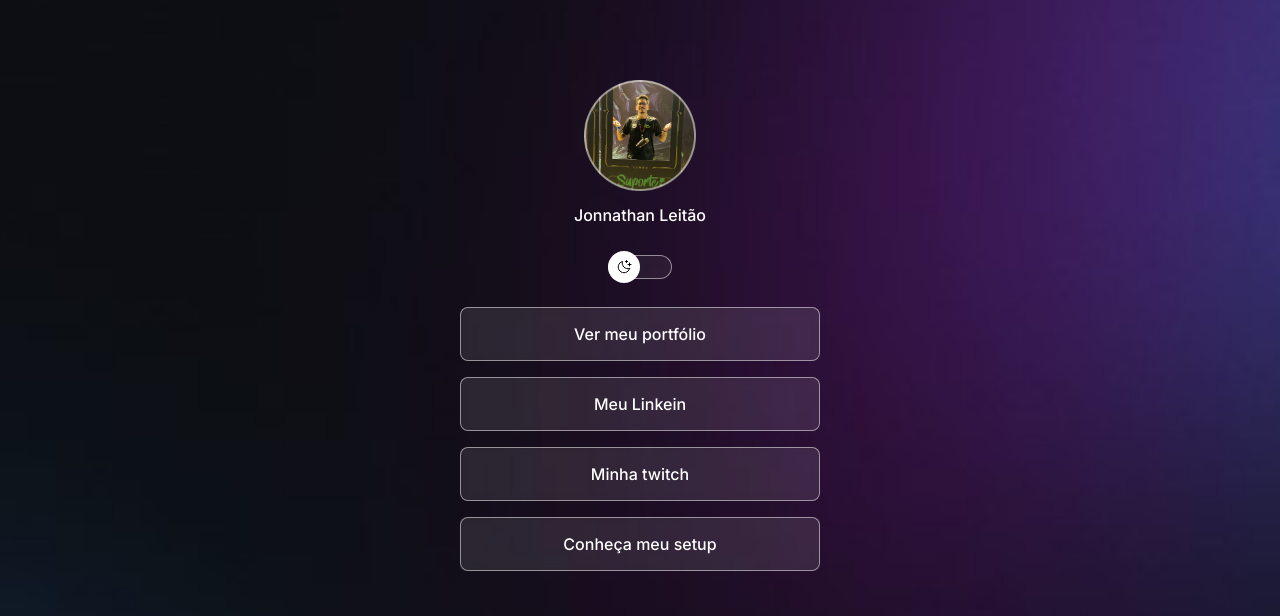
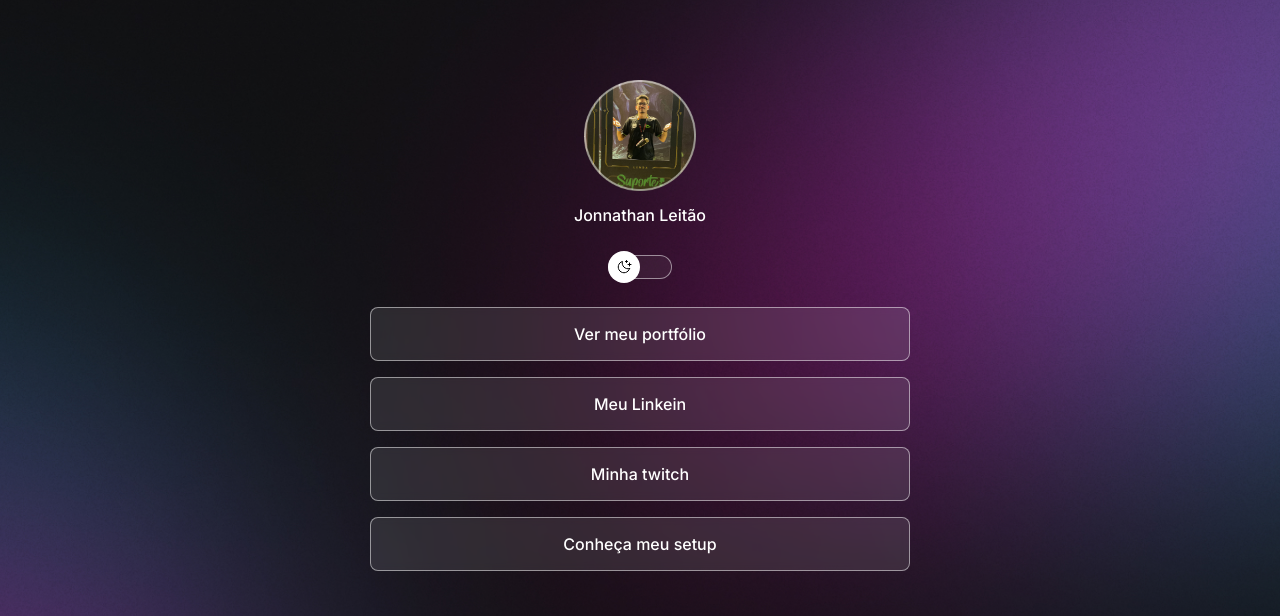
Before and after one commit to JhowHP/discover, a plain HTML site: page index.html in a window 1280 px wide. Shown: the top 616 px of the page. Drawn offline with nearby package versions, Linux system fonts and the light colour scheme.

Commit message:
adição do midia queries

```diff
--- a/styles.css
+++ b/styles.css
@@ -4,8 +4,7 @@
   box-sizing: border-box;
 }
 
-
-:root{
+:root {
   --text-color: white;
   --bg-url: url(./assets/bg-mobile.jpg);
   --stroke-color: rgba(255, 255, 255, 0.5);
@@ -13,9 +12,6 @@
   --surface-color-hover: rgba(0, 0, 0, 0.02);
   --highlight-color: rgba(255, 255, 255, 0.1);
   --switch-bg-url: url(./assets/moon-stars.svg);
-
-
-
 }
 
 .light {
@@ -38,6 +34,7 @@ body {
   /* background em uma só linha: color image repeat position/size*/
 
   background: var(--bg-url) no-repeat center/cover;
+  height: 100vh;
 }
 
 body * {
@@ -46,8 +43,10 @@ body * {
 }
 
 #container {
-  width: 360px;
+  width: 100%x;
+  max-width: 588px;
   margin: 56px auto 0px;
+  padding: 0 24px;
 }
 
 /* profile */
@@ -87,15 +86,12 @@ body * {
   left: 0;
   z-index: 1; /* muda o andar do item */
   transform: translateY(-50%);
-
-
 }
 
 .light #switch button {
   right: 0;
   left: initial;
 }
-
 
 #switch span {
   display: block;
@@ -105,8 +101,6 @@ body * {
   border: 1px solid var(--stroke-color);
   -webkit-backdrop-filter: blur(4px);
   border-radius: 9999px;
-
-
 }
 
 /* Links*/
@@ -149,7 +143,6 @@ ul li a:hover {
   justify-content: center;
   padding: 24px 0;
   font-size: 24px;
-
 }
 
 #social-links a {
@@ -158,7 +151,7 @@ ul li a:hover {
   justify-content: center;
   padding: 16px;
 
-  transition: background 0,2s;
+  transition: background 0, 2s;
   border-radius: 50%;
 }
 
@@ -170,19 +163,27 @@ footer {
   padding: 24px 0;
   text-align: center;
   font-size: 14px;
-
 }
 
 footer a {
   display: inline;
   padding: 8px;
   text-decoration: none;
-
 }
 /* verificar na versão light */
 
-footer a:hover{
-  background:  rgba(255, 255, 255, 0.05);
+footer a:hover {
+  background: rgba(255, 255, 255, 0.05);
   border-radius: 10px;
+}
 
+/* MIDIA QUERIES */
+@media (min-width: 700px) {
+  :root {
+    --bg-url: url(./assets/bg-desktop.jpg);
+  }
+
+  .light {
+    -bg-url: url(./assets/bg-desktop-light.jpg)
+  }
 }
```
Also changed, not shown: assets/bg-desktop-light.jpg, assets/bg-desktop-light1.jpg (added).
